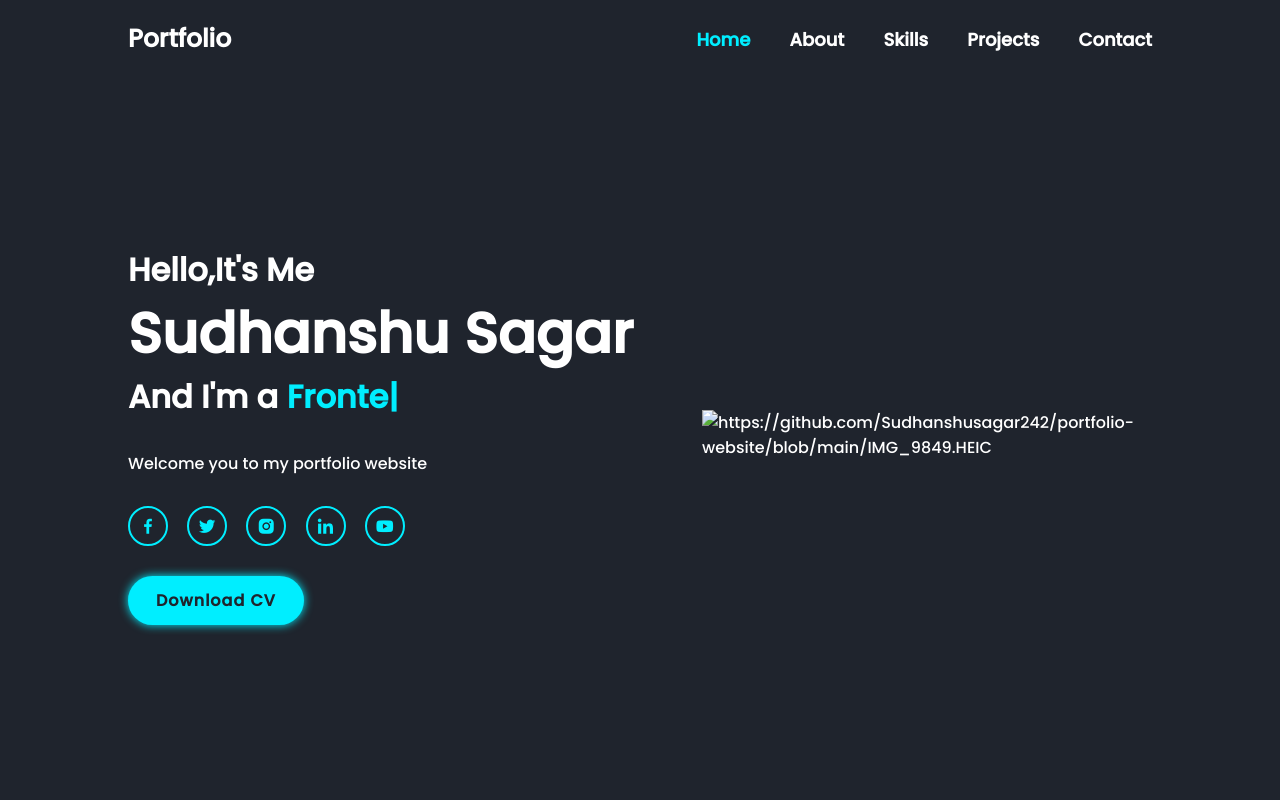
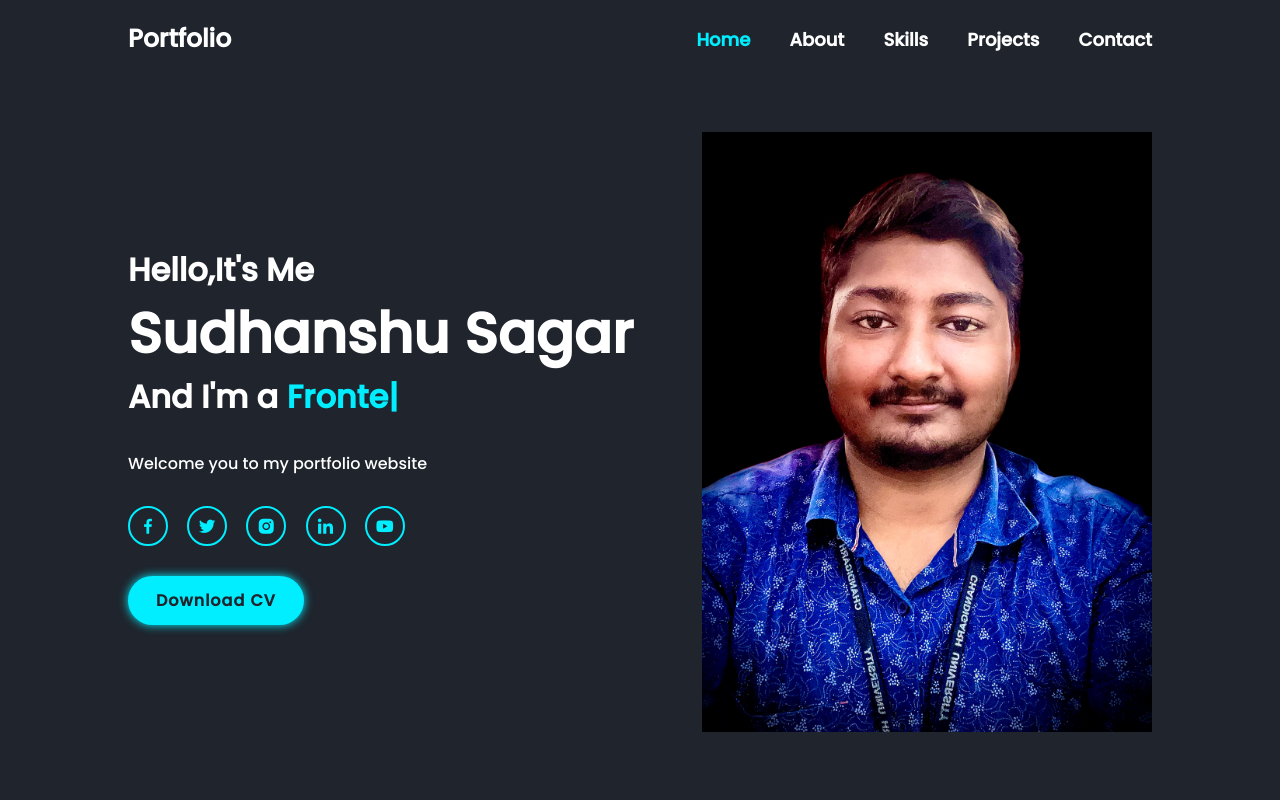
Before and after one commit to Sudhanshusagar242/portfolio-website, a plain HTML site: page index.html in a window 1280 px wide. Shown: the top 800 px of the page. Drawn offline with nearby package versions, Linux system fonts and the light colour scheme; a web font is replaced by a local one.

Commit message:
Update index.html

```diff
--- a/index.html
+++ b/index.html
@@ -54,7 +54,7 @@
 
         </div>
         <div class="home-img">
-            <img src="IMG_9849.HEIC" alt="https://github.com/Sudhanshusagar242/portfolio-website/blob/main/IMG_9849.HEIC">
+            <img src="IMG_9849.jpg.jpg" alt="https://github.com/Sudhanshusagar242/portfolio-website/blob/main/IMG_9849.jpg.jpg">
         </div>
      </section>
 
```
